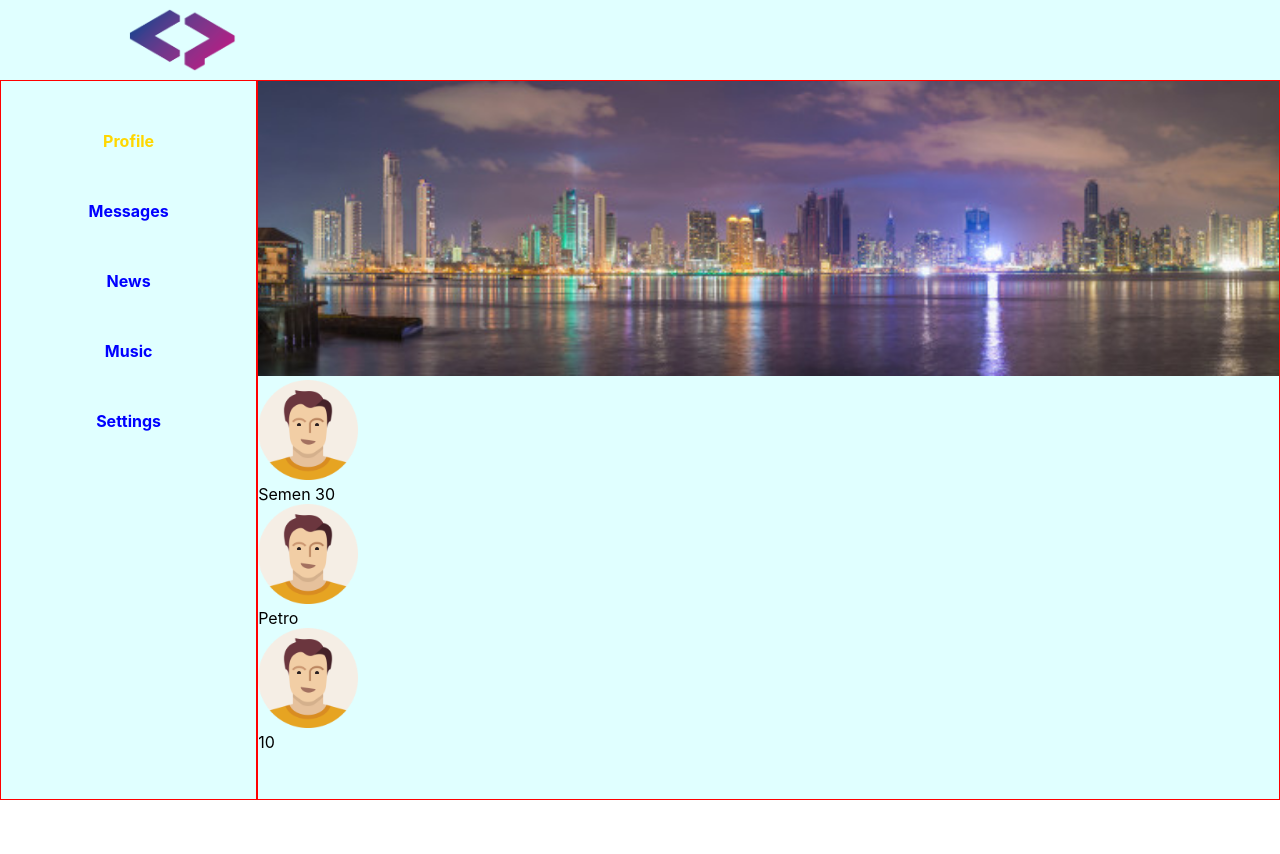
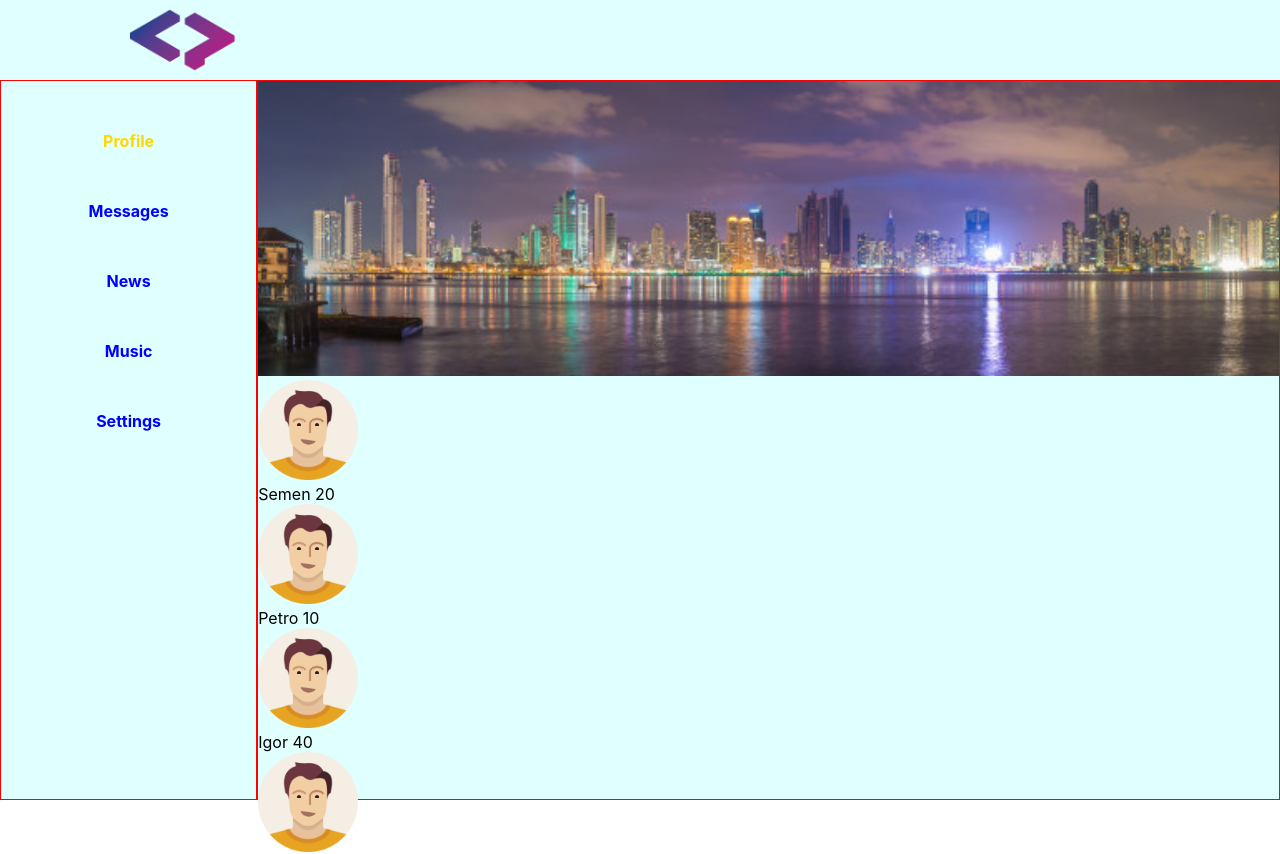
Before and after one commit to picpoint/reactsn, a React (Create React App) app: page /profile in a window 1280 px wide. Shown: the top 854 px of the page. Before the commit the page ends 800 px from the top, so only its background shows below. Built offline with nearby package versions, Linux system fonts and the light colour scheme.

Commit message:
edits components with func map

```diff
--- a/src/Components/Content/Content.jsx
+++ b/src/Components/Content/Content.jsx
@@ -1,15 +1,28 @@
 import React from 'react';
 import cnt from './Content.module.css';
 import Post from './Posts/Post';
+
+
+let postsArr = [
+  {name: "Semen", age: 20},
+  {name: "Petro", age: 10},
+  {name: "Igor", age: 40},
+  {name: "Noname", age: 0},
+  {name: "One"},
+  {age: 0}
+];
+
+let postsData = postsArr.map((p) => {
+  return <Post name={p.name} age={p.age}/>
+});
+
 
 
 function Content (props) {
   return(
     <div className={cnt.content}>
       <img src="pict/city.jpg" alt="city"/>
-      <Post name="Semen" age="30"/>
-      <Post name="Petro"/>
-      <Post age="10"/>
+      { postsData }
     </div>
   );
 }
--- a/src/Components/Messages/Messages.jsx
+++ b/src/Components/Messages/Messages.jsx
@@ -11,6 +11,7 @@ let datasUsers = [
   {id: 5, name: "Petro"}
 ];
 
+
 let datasMessages = [
   {id: 1, dtmsg: "Hi"},
   {id: 2, dtmsg: "Hello"},
@@ -18,12 +19,15 @@ let datasMessages = [
 ];
 
 
+
+
+
+
 function SingleUser(props) {
   return (
     <NavLink to={"/messages/" + props.id}>{props.name}</NavLink>
   );
 }
-
 
 
 function UserMessage(props) {
@@ -34,26 +38,34 @@ function UserMessage(props) {
 
 
 
+
+
+let dElems = datasUsers.map((d) => {
+  return <SingleUser id={d.id} name={d.name} />
+});
+
+
+let mElems = datasMessages.map((m) => {
+  return <UserMessage id={m.id} message={m.dtmsg}/>
+});
+
+
+
+
+
+
 function Messages() {
   return(
     <div className={msg.messages}>
 
       <div className={msg.users}>
-        <SingleUser id={datasUsers[0].id} name={datasUsers[0].name}/>
-        <SingleUser id={datasUsers[1].id} name={datasUsers[1].name}/>
-        {/* <SingleUser id="3" name="Ivan"/>
-        <SingleUser id="4" name="Igor"/>
-        <SingleUser id="5" name="Petro"/>         */}
+        {/* <SingleUser id={datasUsers[0].id} name={datasUsers[0].name}/>         */}
+        { dElems }
       </div>
 
       <div className={msg.usrmsg}>
-        <UserMessage id={datasMessages[0].id} message={datasMessages[0].dtmsg}/>
-        <UserMessage id={datasMessages[1].id} message={datasMessages[1].dtmsg}/>
-        {/* <UserMessage message="Hi"/>
-        <UserMessage message="Hello"/>
-        <UserMessage message="all fine"/>
-        <UserMessage message="so so"/>
-        <UserMessage message="ok"/> */}
+        {/* <UserMessage id={datasMessages[0].id} message={datasMessages[0].dtmsg}/>         */}
+        { mElems }
       </div>
 
     </div>
```
